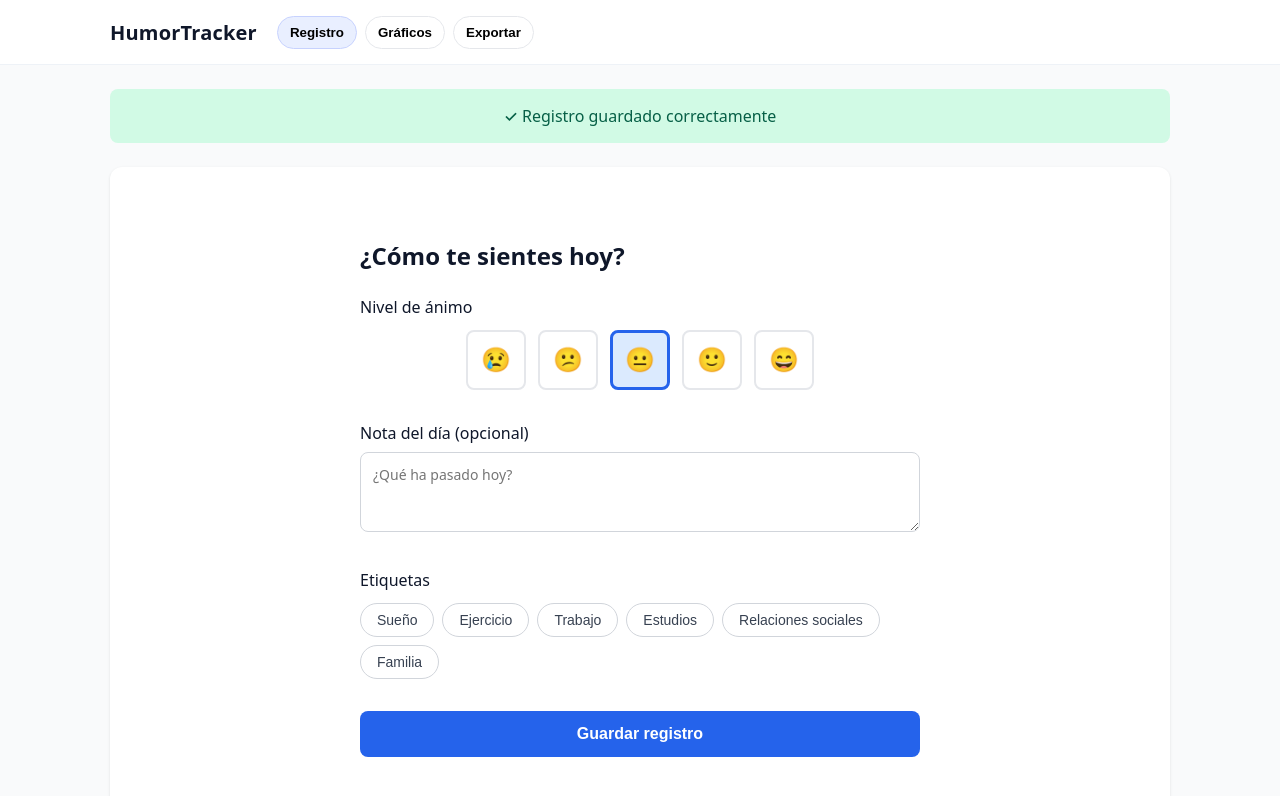
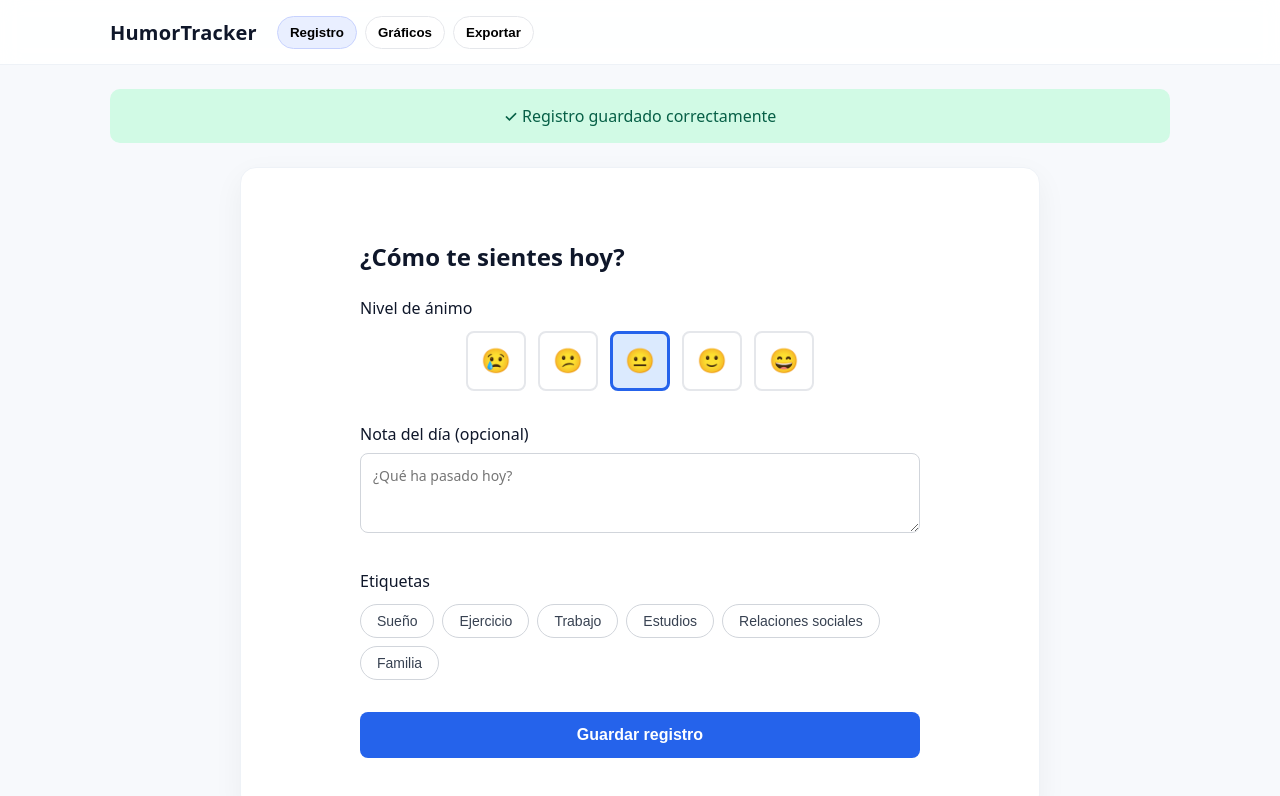
Before and after one commit to SiuAlvesPaixao/Humortrack, a React (Vite) app: page / in a window 1280 px wide. Both pictures are taken after a click on the button "Guardar registro". Shown: the top 796 px of the page. Built offline with nearby package versions, Linux system fonts and the light colour scheme.

Commit message:
Update App.tsx

```diff
--- a/src/App.tsx
+++ b/src/App.tsx
@@ -1,8 +1,8 @@
 import { useState } from "react";
 import RegistroHumor from "./components/RegistroHumor";
 import NavBar from "./components/NavBar";
-import Analytics from "./pages/Analytics";
-import { exportarCSV } from "./utils/exportCsv";
+import Analytics from "./pages/Analytics";         // si aún no lo tienes, crea después
+import { exportarCSV } from "./utils/exportCsv";   // idem
 
 type View = "registro" | "graficos" | "exportar";
 
@@ -16,56 +16,36 @@ export default function App() {
   };
 
   return (
-    <div style={{ minHeight: "100vh", background: "#f9fafb", paddingBottom: 40 }}>
+    <div className="app-shell">
       <NavBar view={view} onNavigate={setView} />
 
-      <div style={{ maxWidth: 1100, margin: "0 auto", padding: "24px 20px" }}>
-        {mensajeExito && (
-          <div
-            style={{
-              background: "#d1fae5",
-              color: "#065f46",
-              padding: 16,
-              borderRadius: 8,
-              marginBottom: 24,
-              textAlign: "center",
-              fontWeight: 500,
-            }}
-          >
-            {mensajeExito}
-          </div>
-        )}
+      <main className="app-main">
+        <div className="container" style={{ display: "grid", gap: 24 }}>
+          {mensajeExito && <div className="banner-success">{mensajeExito}</div>}
 
-        {view === "registro" && (
-          <div style={{ background: "white", borderRadius: 12, boxShadow: "0 1px 3px rgba(0,0,0,0.1)", padding: 32 }}>
-            <RegistroHumor alGuardar={manejarGuardado} />
-          </div>
-        )}
+          {view === "registro" && (
+            <section className="card" style={{ maxWidth: 800, margin: "0 auto", width: "100%" }}>
+              <RegistroHumor alGuardar={manejarGuardado} />
+            </section>
+          )}
 
-        {view === "graficos" && <Analytics />}
+          {view === "graficos" && (
+            <section className="card" style={{ width: "100%" }}>
+              <Analytics />
+            </section>
+          )}
 
-        {view === "exportar" && (
-          <div style={{ background: "white", borderRadius: 12, padding: 32 }}>
-            <h2 style={{ marginBottom: 12 }}>Exportar datos</h2>
-            <p style={{ marginBottom: 12 }}>
-              Descarga tu historial en CSV para compartirlo con profesionales o guardarlo.
-            </p>
-            <button
-              onClick={exportarCSV}
-              style={{
-                padding: "10px 14px",
-                borderRadius: 10,
-                border: "1px solid #2563eb",
-                background: "#2563eb",
-                color: "white",
-                fontWeight: 700,
-              }}
-            >
-              Descargar CSV
-            </button>
-          </div>
-        )}
-      </div>
+          {view === "exportar" && (
+            <section className="card" style={{ maxWidth: 720, margin: "0 auto", width: "100%" }}>
+              <h2 style={{ marginTop: 0 }}>Exportar datos</h2>
+              <p style={{ marginBottom: 16 }}>
+                Descarga tu historial en CSV para compartirlo o guardarlo.
+              </p>
+              <button className="btn" onClick={exportarCSV}>Descargar CSV</button>
+            </section>
+          )}
+        </div>
+      </main>
     </div>
   );
 }
```
